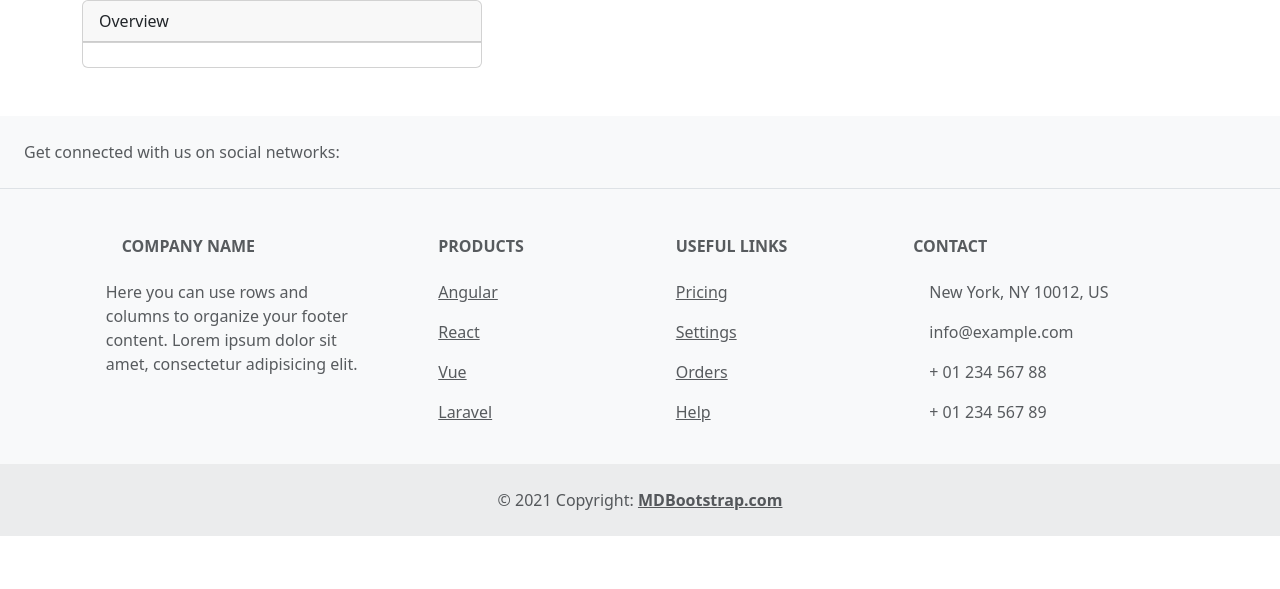
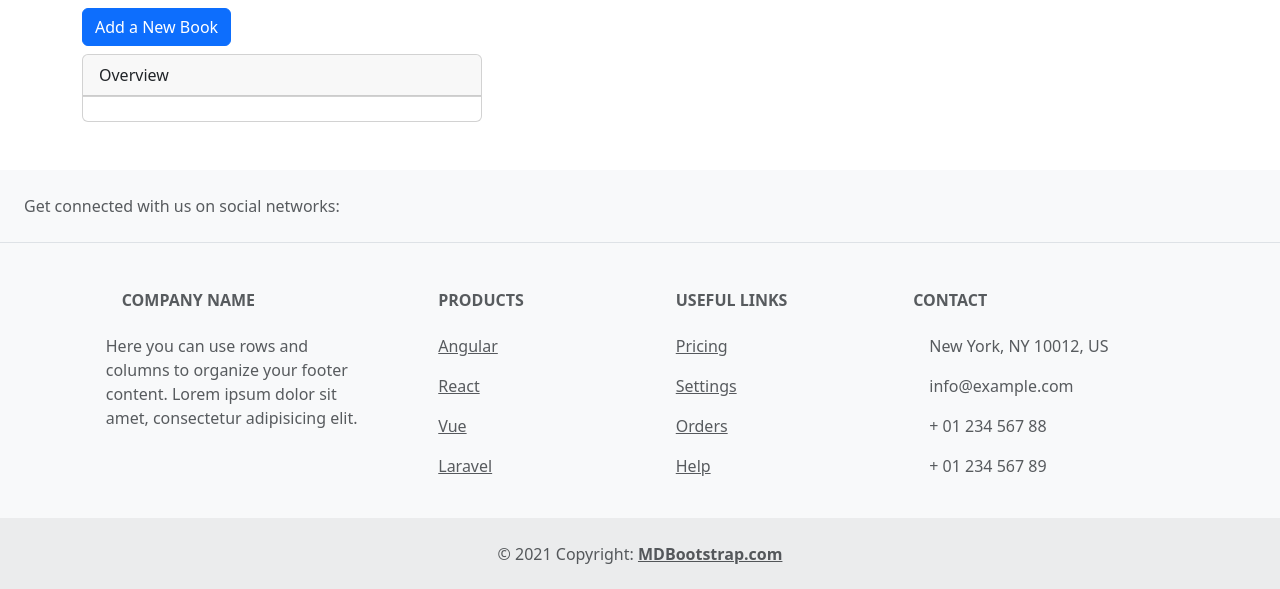
Before and after one commit to hreeday-forYe/central-library, a Django app: page /books in a window 1280 px wide. Shown: the part 56-645 px from the top of the page. Run offline with Django 5.2, Linux system fonts and the light colour scheme; the visitor is signed in with stand-in values (Sample User, id 1); data that the repository does not hold is empty.

Commit message:
Completed

```diff
--- a/catalog/templates/all_borrowed_books.html
+++ b/catalog/templates/all_borrowed_books.html
@@ -18,6 +18,11 @@
         Mark as Returned
       </a>
     </p>
+    <p>
+      <a href="{%url 'renew-book' bookinst.pk %}" class="btn btn-warning btn-sm">
+        Renew Date
+      </a>
+    </p>
   </li>
   {% endfor %} {% else %}
   <h6>There are no borrowed books</h6>
--- a/catalog/templates/book_list.html
+++ b/catalog/templates/book_list.html
@@ -1,4 +1,7 @@
-{% extends "layout.html" %} {% block content %}
+{% extends "layout.html" %} {% block content %} {% if perms.catalog.add_book %}
+<a href="{%url 'book-create'%}" class="btn btn-primary my-2">Add a New Book</a>
+{% endif %}
+
 <div class="card" style="width: 25rem">
   <div class="card-header">Overview</div>
   <ul class="list-group list-group-flush">
@@ -10,7 +13,17 @@
       </strong>
       <br />
       <em>Author: {{book.author}}</em>
+      <br />
+      {% if perms.catalog.delete_book %}
+      <a href="{%url 'book-delete' book.id%}" class="btn btn-danger btn-sm my-2"
+        >Delete Book</a
+      >
+      <a href="{%url 'book-update' book.id%}" class="btn btn-warning btn-sm my-2"
+        >Edit Book</a
+      >
+      {% endif %}
     </li>
+
     {% endfor %}
   </ul>
   <br />
--- a/catalog/templates/my_books.html
+++ b/catalog/templates/my_books.html
@@ -9,7 +9,7 @@
         {{bookinst.book.title}}
       </a>
     </h5>
-    Due Back: <span class="{% if bookinst.is_overdue %} text-danger {% endif %}" >{{bookinst.due_back}}</span>
+    Due Back: <span class="{% if bookinst.is_overdue %} text-danger {% endif %}" >{{bookinst.due_back}} {% if bookinst.is_overdue %} - Date is overdue please return the book else you are fined Rs.20 per day {% endif %} </span>
   </li>
   {% endfor %} {% else %}
   <h6>You have not borrowed any Books</h6>
--- a/catalog/urls.py
+++ b/catalog/urls.py
@@ -6,5 +6,11 @@ urlpatterns = [
     path('book/<int:pk>', views.BookDetailView.as_view(), name='book-detail'), #Class Based Views
     path("mybooks/", views.BorrowedBooksListView.as_view(), name="my-books"),
     path("markreturn/<uuid:id>", views.markReturned , name="mark-return"),
-    path("allborrowedbooks/", views.AllBorrowedBooksListView.as_view(), name="all-borrowed-books")
+    path("allborrowedbooks/", views.AllBorrowedBooksListView.as_view(), name="all-borrowed-books"),
+
+    # Books LIbrians
+    path("book/renewbook/<uuid:pk>", views.renew_book, name="renew-book"),
+    path("book/create", views.BookCreate.as_view(), name="book-create"),
+    path("book/<int:pk>/update", views.BookUpdate.as_view(), name="book-update"),
+    path("book/<int:pk>/delete", views.BookDelete.as_view(), name="book-delete"),
 ]
--- a/catalog/views.py
+++ b/catalog/views.py
@@ -1,9 +1,9 @@
-from django.shortcuts import render
+from django.shortcuts import render, get_object_or_404
 from django.http import HttpResponse
 from django.views import generic
 from .models import Book, BookInstance, Author, Genre
 from django.contrib.auth.mixins import LoginRequiredMixin, PermissionRequiredMixin
-from django.contrib.auth.decorators import login_required
+from django.contrib.auth.decorators import login_required, permission_required
 # Create your views here.
 @login_required
 def index(request):
@@ -12,7 +12,6 @@ def index(request):
   total_books = Book.objects.all().count()
   total_books_copies = BookInstance.objects.all().count()
   total_authors = Author.objects.all().count()
-
   # Book instance avaialble count
   book_instance_available_count = BookInstance.objects.filter(status__exact = 'a').count()
 
@@ -38,7 +37,7 @@ class BookListView(LoginRequiredMixin, generic.ListView): #GET METHOD
   template_name = 'book_list.html' #templates->catalog(appname)->book_list.html
   # def get_queryset(self):
   #   super().get_queryset()
-  paginate_by= 1
+  paginate_by= 3
   # Data
   # context_object_name = 'book_list'
 
@@ -97,3 +96,67 @@ class AllBorrowedBooksListView(LoginRequiredMixin,  PermissionRequiredMixin, gen
 #TODO: IMPLEMENT THIS ONLY FOR LIBRIANS
 def markReturned(request):
   pass
+
+'''
+Image handling --> 2 class
+blog -->
+rest framework --> 2 class
+6 class
+social media -->
+deployment -->
+'''
+from .forms import RenewBookModelForm
+import datetime
+from django.http import HttpResponseRedirect
+from django.urls import reverse, reverse_lazy
+@login_required
+@permission_required("catalog.can_mark_returned")
+def renew_book(request, pk):
+  book_instance = get_object_or_404(BookInstance, pk=pk)
+  if request.method == "POST":
+    form = RenewBookModelForm(request.POST)
+
+    if form.is_valid():
+      book_instance.due_back = form.cleaned_data['renewal_date']
+      book_instance.save()
+      return HttpResponseRedirect(reverse('all-borrowed-books'))
+  else:
+    new_renewal_date = datetime.date.today() + datetime.timedelta(weeks=2)
+    # DEfault value for the new dae
+    form = RenewBookModelForm(initial={'renewal_date': new_renewal_date})
+  context = {
+    'form': form,
+    'book_instance': book_instance,
+  }
+  return render(request, "book_renew_form.html",context)
+
+class BookCreate(PermissionRequiredMixin, generic.CreateView):
+  model = Book
+  permission_required ="catalog.add_book"
+  fields = ['title', 'author', 'description','genre','language','isbn' ]
+  template_name = "book_form.html"
+  initial = {'language':"english"}
+
+  def get_success_url(self):
+      return reverse('book-list')
+
+class BookUpdate(PermissionRequiredMixin, generic.UpdateView):
+  model = Book
+  permission_required = 'catalog.change_book'
+  fields = ['title', 'author', 'description','genre','language','isbn' ]
+  template_name = 'book_form.html'
+
+
+class BookDelete(PermissionRequiredMixin, generic.DeleteView):
+  model = Book
+  permission_required= "catalog.delete_book"
+  template_name = "book_deleted.html"
+  success_url = reverse_lazy("book-list")
+  def form_valid(self, form):
+      try:
+        self.object.delete()
+        return HttpResponseRedirect(self.success_url)
+      except Exception as e:
+        return HttpResponseRedirect(
+          reverse('book-delete', kwargs={"pk": self.object.pk} )
+        )
--- a/library/settings.py
+++ b/library/settings.py
@@ -31,6 +31,8 @@ ALLOWED_HOSTS = []
 # Application definition
 
 INSTALLED_APPS = [
+    'crispy_forms',
+    'crispy_bootstrap4',
     'django.contrib.admin',
     'django.contrib.auth',
     'django.contrib.contenttypes',
@@ -133,3 +135,5 @@ DEFAULT_AUTO_FIELD = 'django.db.models.BigAutoField'
 LOGIN_REDIRECT_URL = '/'
 
 EMAIL_BACKEND = "django.core.mail.backends.console.EmailBackend"
+
+CRISPY_TEMPLATE_PACK = 'bootstrap4'
```
Also changed, not shown: catalog/forms.py (added, +24 -0 lines), catalog/templates/book_deleted.html (added, +10 -0 lines), catalog/templates/book_form.html (added, +11 -0 lines), catalog/templates/book_renew_form.html (added, +20 -0 lines), 2 other files.
